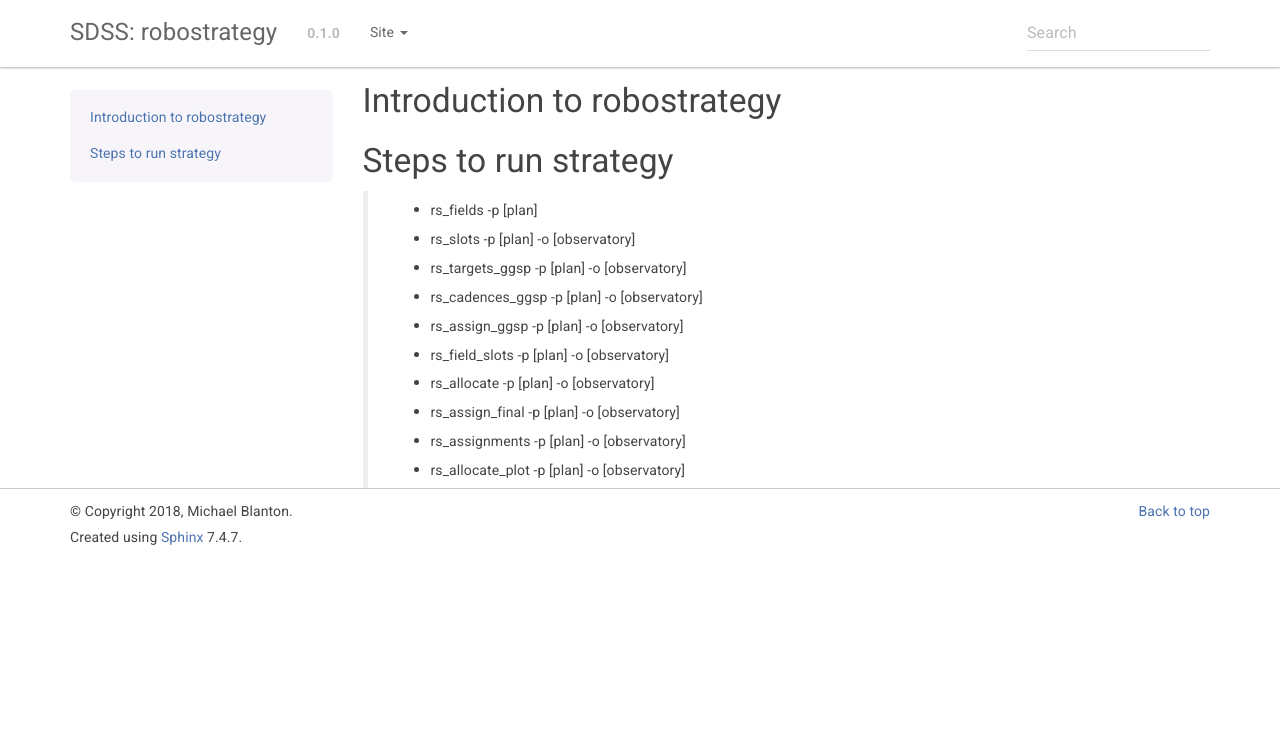
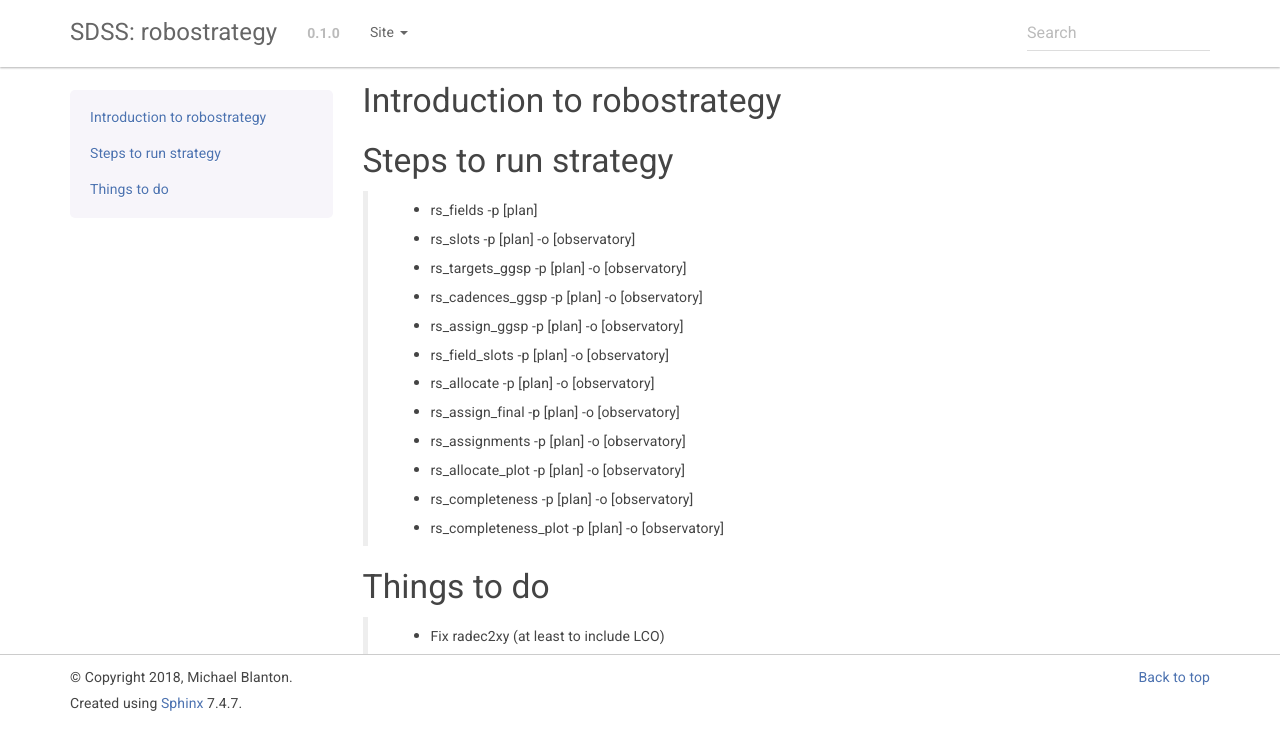
Before and after one commit to sdss/robostrategy, a Sphinx documentation site: the page built from docs/sphinx/intro.rst, in a window 1280 px wide. Shown: the top 750 px of the page. Built offline with Sphinx 7.4.7, drawn with Linux system fonts in a browser that asks for light colours; the version number is read from the project's files by our own code.

Commit message:
fix bugs

```diff
--- a/docs/sphinx/intro.rst
+++ b/docs/sphinx/intro.rst
@@ -17,3 +17,10 @@ Steps to run strategy
  * rs_assign_final -p [plan] -o [observatory]
  * rs_assignments -p [plan] -o [observatory]
  * rs_allocate_plot -p [plan] -o [observatory]
+ * rs_completeness -p [plan] -o [observatory]
+ * rs_completeness_plot -p [plan] -o [observatory]
+
+Things to do
+============
+
+ * Fix radec2xy (at least to include LCO)
```
Also changed, not shown: 3 other files.
